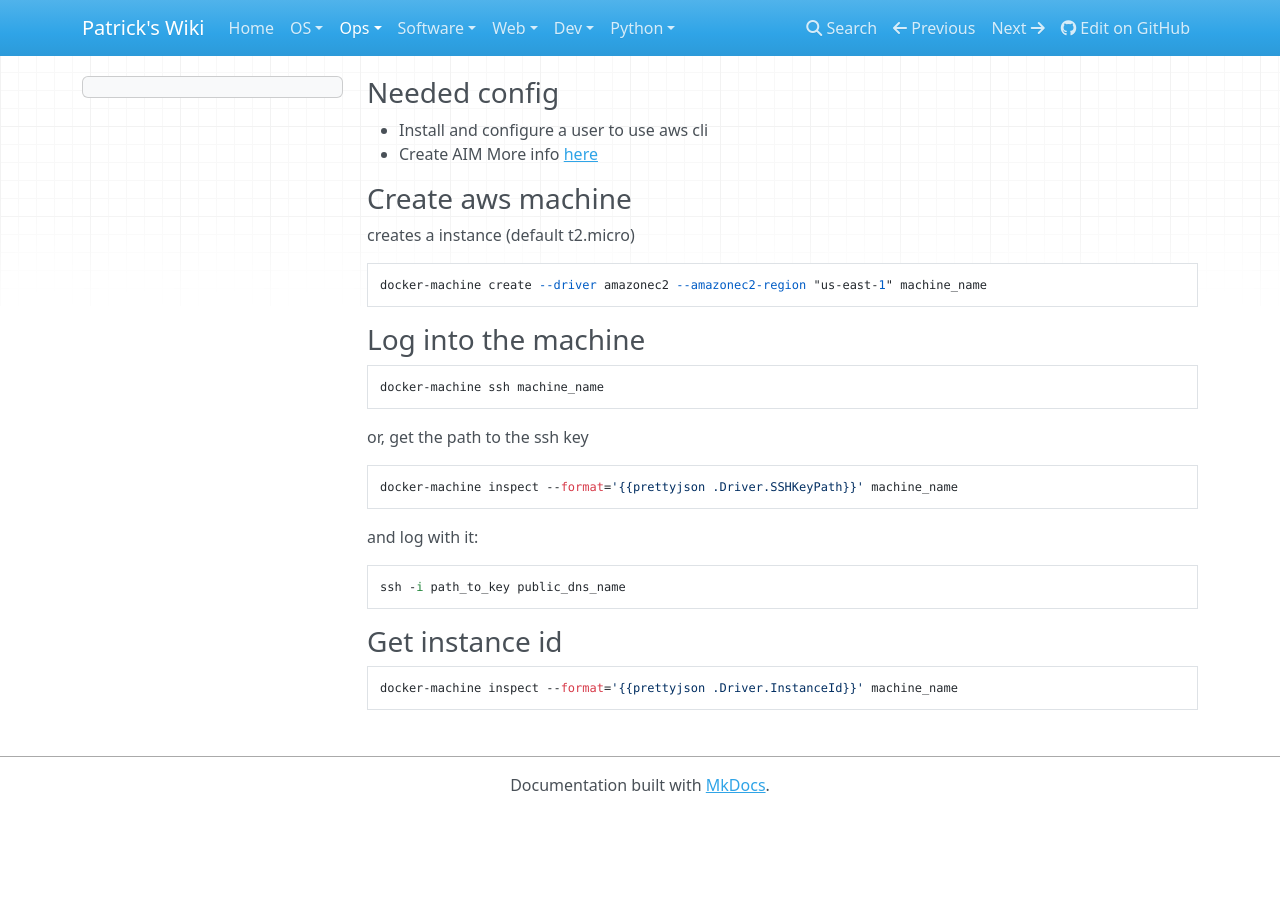
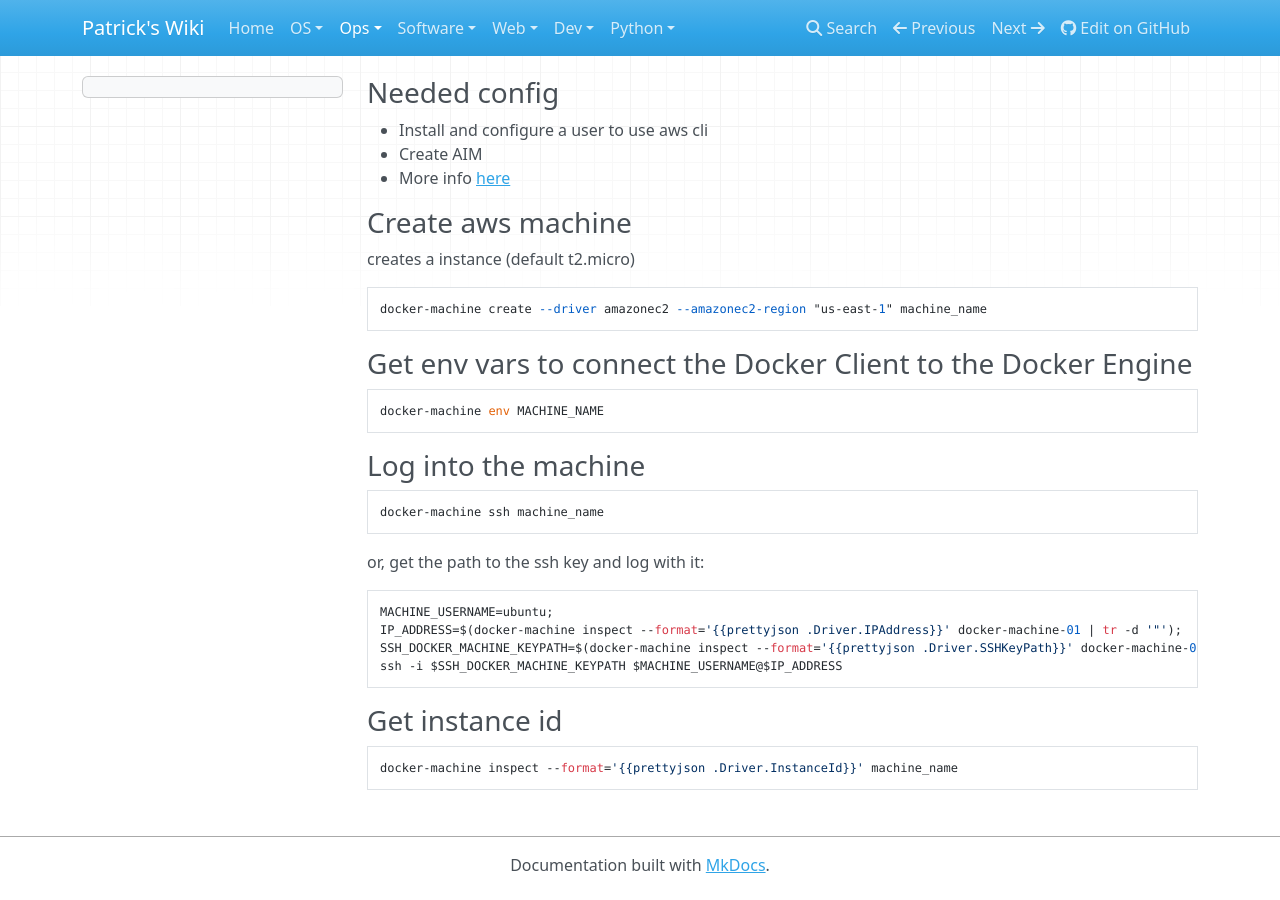
Before and after one commit to patsancu/wiki, an MkDocs documentation site: the page built from docs/Ops/Docker/Docker-Machine.md, in a window 1280 px wide. Built offline with MkDocs 1.6.1, drawn with Linux system fonts in a browser that asks for light colours; nearby versions of some CDN libraries.

Commit message:
docker machine

````diff
--- a/docs/Ops/Docker/Docker-Machine.md
+++ b/docs/Ops/Docker/Docker-Machine.md
@@ -1,7 +1,7 @@
 ### Needed config
 * Install and configure a user to use aws cli
 * Create AIM
-More info [here](../AWS/Cli-Config.md)
+* More info [here](../AWS/Cli-Config.md)
 
 ### Create aws machine
 creates a instance (default t2.micro)
@@ -9,17 +9,21 @@ creates a instance (default t2.micro)
 docker-machine create --driver amazonec2 --amazonec2-region "us-east-1" machine_name
 ```
 
+### Get env vars to connect the Docker Client to the Docker Engine
+```
+docker-machine env MACHINE_NAME
+```
+
 ### Log into the machine
 ```
 docker-machine ssh machine_name
 ```
-or, get the path to the ssh key
+or, get the path to the ssh key and log with it:
 ```
-docker-machine inspect --format='{{prettyjson .Driver.SSHKeyPath}}' machine_name
-```
-and log with it:
-```
-ssh -i path_to_key public_dns_name
+MACHINE_USERNAME=ubuntu;
+IP_ADDRESS=$(docker-machine inspect --format='{{prettyjson .Driver.IPAddress}}' docker-machine-01 | tr -d '"');
+SSH_DOCKER_MACHINE_KEYPATH=$(docker-machine inspect --format='{{prettyjson .Driver.SSHKeyPath}}' docker-machine-01 | tr -d '"');
+ssh -i $SSH_DOCKER_MACHINE_KEYPATH $MACHINE_USERNAME@$IP_ADDRESS
 ```
 
 ### Get instance id
````
